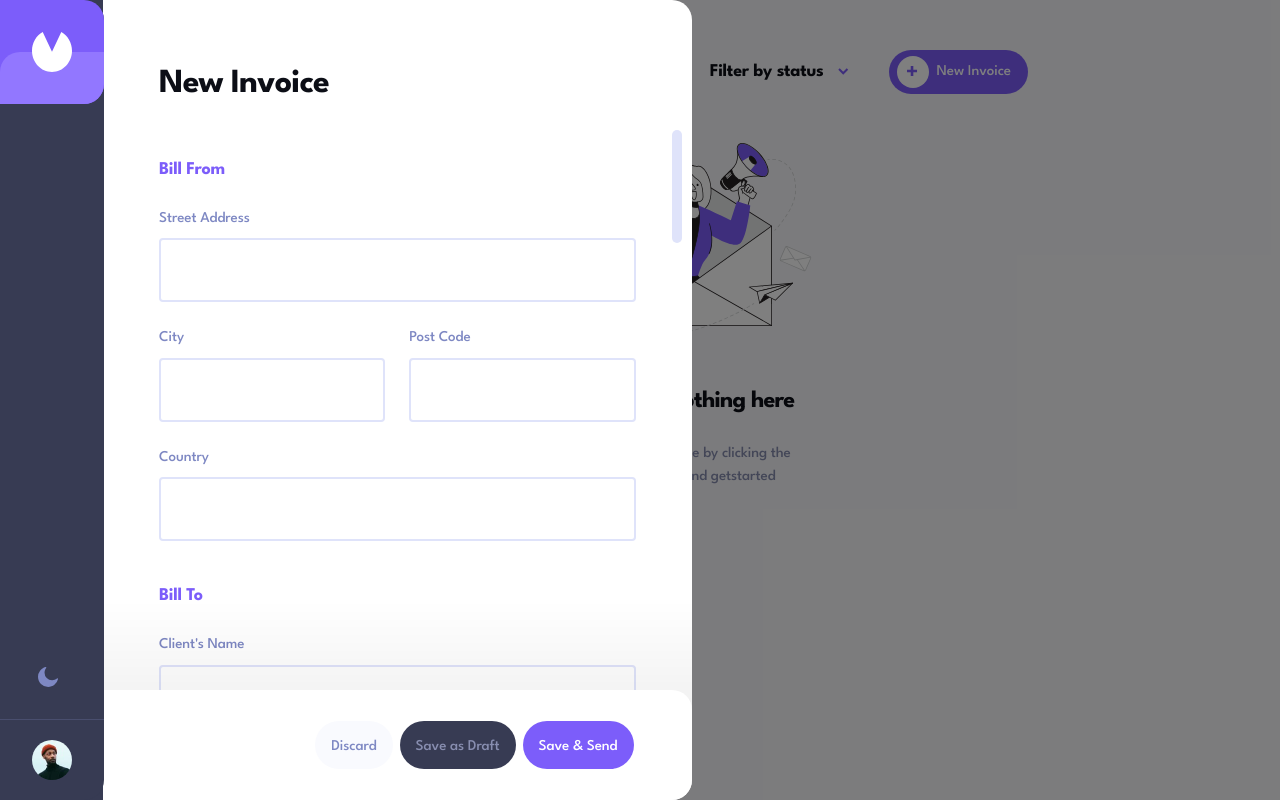
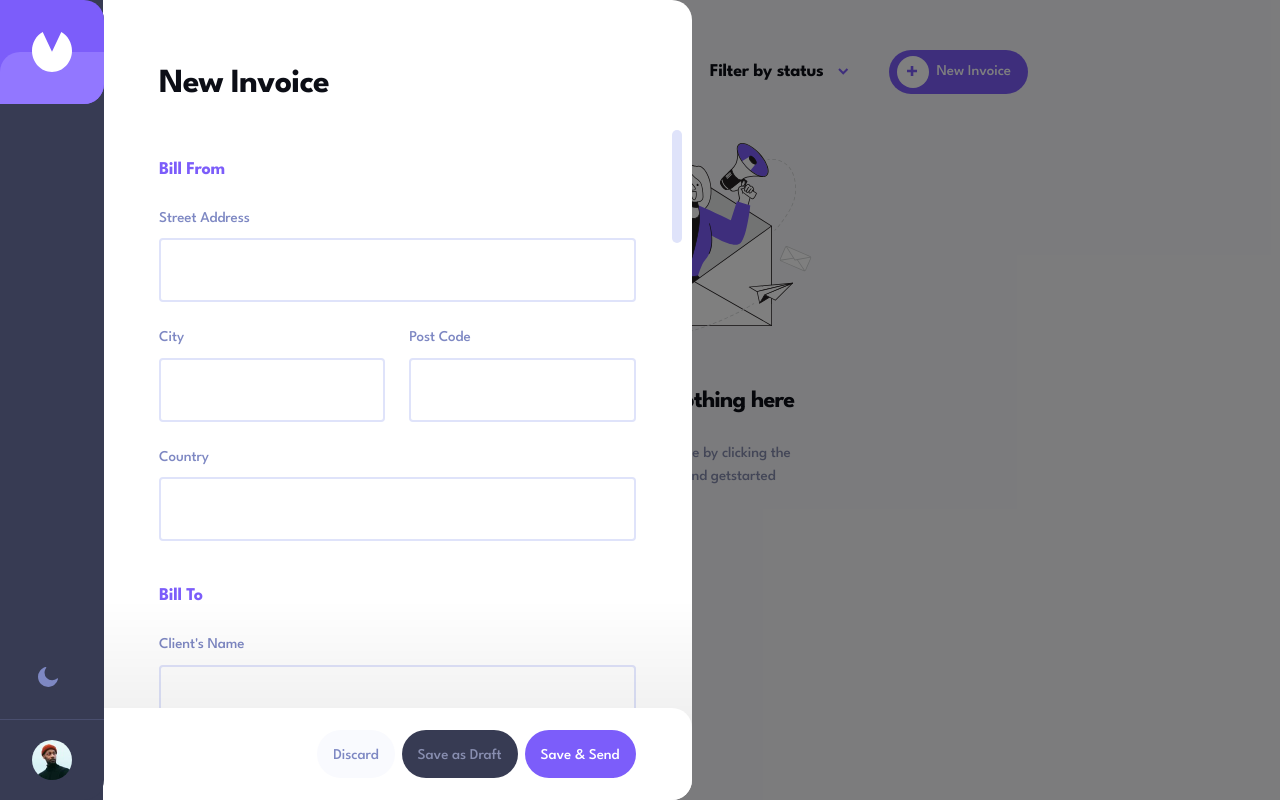
Before and after one commit to maahmoudhamada2/invoice-app, a React (Vite) app: page / in a window 1280 px wide. Both pictures are taken after a click on the button "New Invoice". Built offline with nearby package versions, Linux system fonts and the light colour scheme.

Commit message:
fix(buttons): adjust buttons's padding

```diff
--- a/src/features/invoices/InvoiceForm.view.tsx
+++ b/src/features/invoices/InvoiceForm.view.tsx
@@ -58,7 +58,9 @@ const InvoiceForm = () => {
           </FormScrollArea>
           <ButtonsGroup
             buttons={buttons}
-            style={"bg-white dark:bg-app absolute bottom-0"}
+            style={
+              "bg-white dark:bg-app absolute bottom-0 py-5.5 px-6 md:px-14"
+            }
           />
         </form>
       </FormProvider>
--- a/src/features/invoices/components/ButtonsGroup.tsx
+++ b/src/features/invoices/components/ButtonsGroup.tsx
@@ -10,8 +10,7 @@ const ButtonsGroup = ({ buttons, style }: ButtonsGrpProps) => {
   return (
     <div
       onClick={(e) => e.stopPropagation()}
-      className={`${style} w-full flex justify-end gap-1.75 px-6 py-5.5
-                  md:py-7.75 md:px-14.5  md:rounded-tr-lg md:rounded-br-lg`}>
+      className={`${style} w-full flex justify-end items-center gap-1.75 md:rounded-tr-lg md:rounded-br-lg`}>
       {buttons.map((button, idx) => (
         <Button key={`btn-${idx + 1}`} {...button} />
       ))}
--- a/src/features/invoices/components/details/DetailsHeader.tsx
+++ b/src/features/invoices/components/details/DetailsHeader.tsx
@@ -22,7 +22,7 @@ const DetailsHeader = ({ status }: { status: InvoiceStatus }) => {
         </div>
         <ButtonsGroup
           buttons={readButtons}
-          style="max-md:-mx-[24px] bg-surface max-md:absolute max-md:bottom-0"
+          style="bg-surface px-6 py-5.5 max-md:-mx-[24px] max-md:absolute max-md:bottom-0 md:py-5 xl:px-8"
         />
       </div>
     </header>
```
